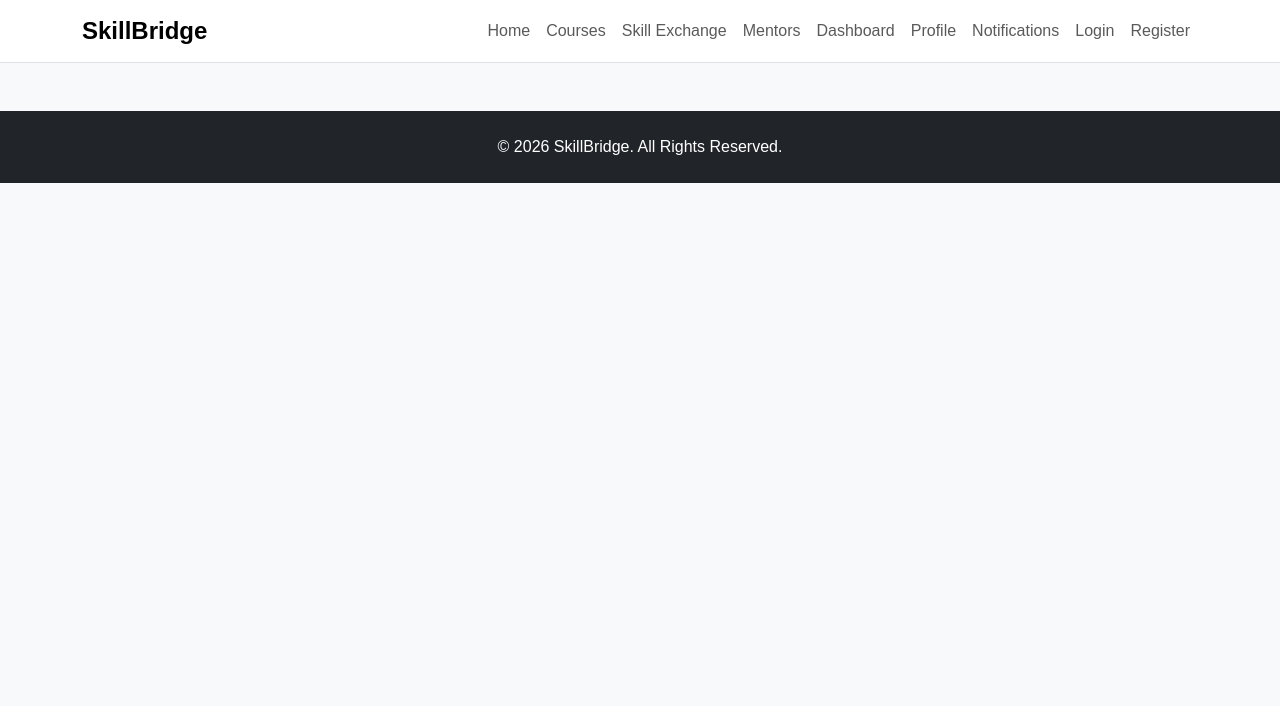
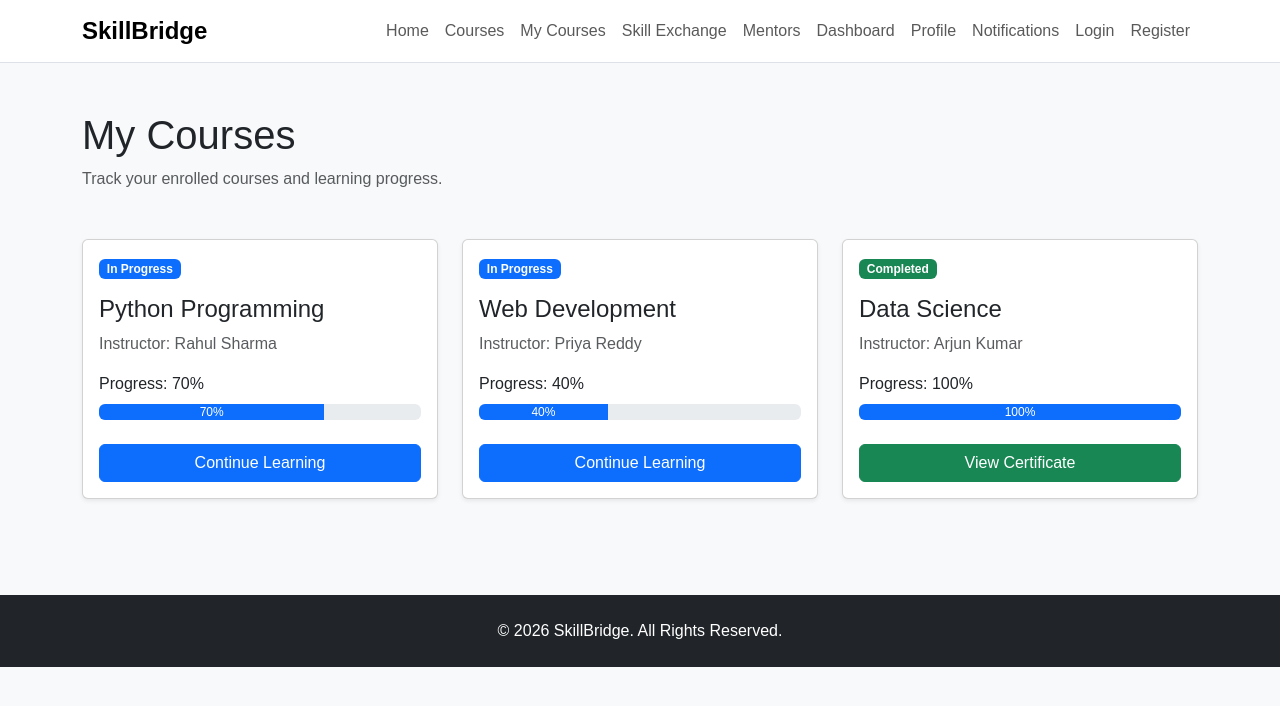
Before and after one commit to gopal-292/SkillBridge, a React (Vite) app in the folder skillbridge-frontend/: page /my-courses in a window 1280 px wide. Shown: the top 706 px of the page. Built offline with nearby package versions, Linux system fonts and the light colour scheme.

Commit message:
add my courses

```diff
--- a/skillbridge-frontend/src/App.jsx
+++ b/skillbridge-frontend/src/App.jsx
@@ -14,6 +14,7 @@ import ExchangeRequest from "./pages/ExchangeRequest";
 import Dashboard from "./pages/Dashboard";
 import Profile from "./pages/Profile";
 import Notifications from "./pages/Notifications";
+import MyCourses from "./pages/MyCourses";
 
 function App() {
     return (
@@ -35,6 +36,7 @@ function App() {
                 <Route path="/dashboard"element={<Dashboard />}/>
                 <Route path="/profile"element={<Profile />}/>
                 <Route path="/notifications"element={<Notifications />}/>
+                <Route path="/my-courses"element={<MyCourses />}/>
 
             </Routes>
 
--- a/skillbridge-frontend/src/components/Navbar.jsx
+++ b/skillbridge-frontend/src/components/Navbar.jsx
@@ -25,6 +25,13 @@ function Navbar() {
     to="/courses"
 >
     Courses
+</Link>
+
+<Link
+    className="nav-link"
+    to="/my-courses"
+>
+    My Courses
 </Link>
 <Link
     className="nav-link"
--- /dev/null
+++ b/skillbridge-frontend/src/pages/MyCourses.jsx
@@ -0,0 +1,119 @@
+import { Link } from "react-router-dom";
+
+function MyCourses() {
+
+    const courses = [
+        {
+            id: 1,
+            title: "Python Programming",
+            instructor: "Rahul Sharma",
+            progress: 70,
+            status: "In Progress"
+        },
+        {
+            id: 3,
+            title: "Web Development",
+            instructor: "Priya Reddy",
+            progress: 40,
+            status: "In Progress"
+        },
+        {
+            id: 4,
+            title: "Data Science",
+            instructor: "Arjun Kumar",
+            progress: 100,
+            status: "Completed"
+        }
+    ];
+
+    return (
+        <div className="container py-5">
+
+            <div className="mb-5">
+
+                <h1>My Courses</h1>
+
+                <p className="text-muted">
+                    Track your enrolled courses and learning progress.
+                </p>
+
+            </div>
+
+            <div className="row g-4">
+
+                {courses.map((course) => (
+
+                    <div
+                        className="col-md-6 col-lg-4"
+                        key={course.id}
+                    >
+
+                        <div className="card h-100 shadow-sm">
+
+                            <div className="card-body">
+
+                                <span
+                                    className={`badge ${
+                                        course.status === "Completed"
+                                            ? "bg-success"
+                                            : "bg-primary"
+                                    } mb-3`}
+                                >
+                                    {course.status}
+                                </span>
+
+                                <h4>{course.title}</h4>
+
+                                <p className="text-muted">
+                                    Instructor: {course.instructor}
+                                </p>
+
+                                <p className="mb-2">
+                                    Progress: {course.progress}%
+                                </p>
+
+                                <div className="progress mb-4">
+
+                                    <div
+                                        className="progress-bar"
+                                        style={{
+                                            width: `${course.progress}%`
+                                        }}
+                                    >
+                                        {course.progress}%
+                                    </div>
+
+                                </div>
+
+                                {course.progress === 100 ? (
+
+                                    <button className="btn btn-success w-100">
+                                        View Certificate
+                                    </button>
+
+                                ) : (
+
+                                    <Link
+                                        to={`/courses/${course.id}`}
+                                        className="btn btn-primary w-100"
+                                    >
+                                        Continue Learning
+                                    </Link>
+
+                                )}
+
+                            </div>
+
+                        </div>
+
+                    </div>
+
+                ))}
+
+            </div>
+
+        </div>
+    );
+}
+
+export default MyCourses;
```
